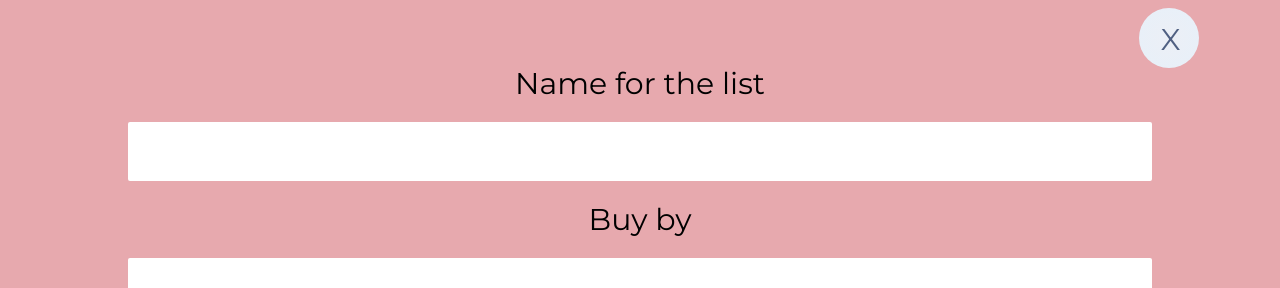
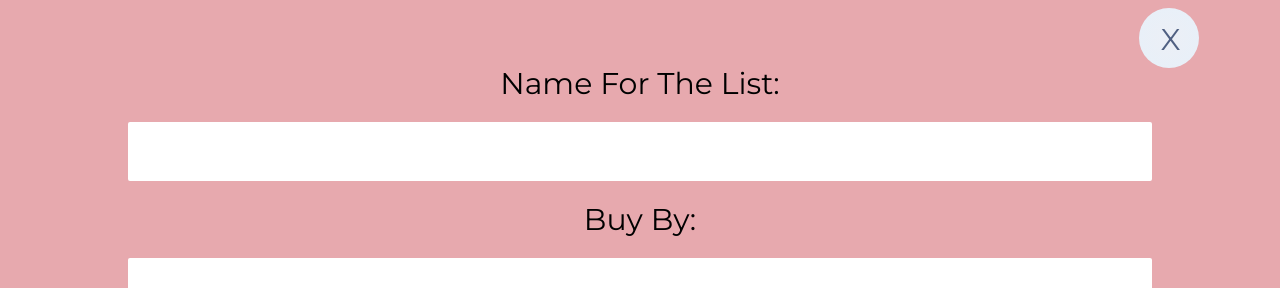
Before and after one commit to RuslYusupov/shopping-list, a React (Create React App) app: page / in a window 1280 px wide. Both pictures are taken after a click on the element "CREATE NEW LIST". Shown: the top 288 px of the page. Built offline with nearby package versions, Linux system fonts and the light colour scheme.

Commit message:
improve text in modal

```diff
--- a/src/components/PopupWindowAddItem/PopupWindowAddItem.js
+++ b/src/components/PopupWindowAddItem/PopupWindowAddItem.js
@@ -58,28 +58,28 @@ function PopupWindowAddItem({closePopup, currentListObj, listId}) {
         <div onClick={closePopup} className="close-popup-window-item">
             <span>X</span>
         </div>
-        <p className="first-heading-in-popup-window-item">Name for the item</p>
+        <p className="first-heading-in-popup-window-item">Name For The Item:</p>
         <input
             type="text"
             name="nameForItem"
             onChange={handleChange}
             value={inputData.nameForItem}
          />
-        <p className="second-heading-in-popup-window-item">Units</p>
+        <p className="second-heading-in-popup-window-item">Units:</p>
         <input
             type="text"
             name="units"
             onChange={handleChange}
             value={inputData.units}
          />
-          <p className="second-heading-in-popup-window-item">Expected Price (Write only the number)</p>
+          <p className="second-heading-in-popup-window-item">Expected Price (Write Only The Number):</p>
         <input
             type="number"
             name="expectedPrice"
             onChange={handleChange}
             value={inputData.expectedPrice}
          />
-         <p className="second-heading-in-popup-window-item">Note</p>
+         <p className="second-heading-in-popup-window-item">Note:</p>
         <input
             type="text"
             name="note"
--- a/src/components/PopupWindowChangeItem/PopupWindowChangeItem.js
+++ b/src/components/PopupWindowChangeItem/PopupWindowChangeItem.js
@@ -18,28 +18,28 @@ function PopupWindowChangeItem(props) {
             <span>X</span>
         </div>
         <h1 className="note-in-popup-window-item">Change the data only that you want to change. You don't need to fill in all 4 fields. An empty field will use the previous data</h1>
-        <p className="first-heading-in-popup-window-item-change">Change Name for the item</p>
+        <p className="first-heading-in-popup-window-item-change">Change Name For The Item:</p>
         <input
             type="text"
             name="nameForItem"
             onChange={handleChange}
             value={inputData.nameForItem}
          />
-        <p className="second-heading-in-popup-window-item">Change Units</p>
+        <p className="second-heading-in-popup-window-item">Change Units:</p>
         <input
             type="text"
             name="units"
             onChange={handleChange}
             value={inputData.units}
          />
-         <p className="second-heading-in-popup-window-item">Change Expected Price</p>
+         <p className="second-heading-in-popup-window-item">Change Expected Price:</p>
         <input
             type="number"
             name="expectedPrice"
             onChange={handleChange}
             value={inputData.expectedPrice}
          />
-         <p className="second-heading-in-popup-window-item">Change Note</p>
+         <p className="second-heading-in-popup-window-item">Change Note:</p>
         <input
             type="text"
             name="note"
--- a/src/components/PopupWindowChangeList/PopupWindowChangeList.js
+++ b/src/components/PopupWindowChangeList/PopupWindowChangeList.js
@@ -19,14 +19,14 @@ function PopupWindowChangeList(props) {
                 <span>X</span>
             </div>
             <h1 className="note-in-popup-window-list">Change the data only that you want to change. You don't need to fill in all 2 fields. An empty field will use the previous data</h1>
-            <p className="first-heading-in-popup-window-list-change">Change Name for the list:</p>
+            <p className="first-heading-in-popup-window-list-change">Change Name For The List:</p>
             <input
                 type="text"
                 name="nameForList"
                 onChange={handleChange}
                 value={inputData.nameForList}
              />
-            <p className="second-heading-in-popup-window-list">Change Buy by:</p>
+            <p className="second-heading-in-popup-window-list">Change Buy By:</p>
             <input
                 type="text"
                 name="buyBy"
--- a/src/components/PopupWindowCreateList/PopupWindowCreateList.js
+++ b/src/components/PopupWindowCreateList/PopupWindowCreateList.js
@@ -36,14 +36,14 @@ function PopupWindowCreateList({closePopup}) {
             <div onClick={closePopup} className="close-popup-window-list">
                 <span>X</span>
             </div>
-            <p className="first-heading-in-popup-window-list">Name for the list</p>
+            <p className="first-heading-in-popup-window-list">Name For The List:</p>
             <input
                 type="text"
                 name="nameForList"
                 onChange={handleChange}
                 value={inputData.nameForList}
              />
-            <p className="second-heading-in-popup-window-list">Buy by</p>
+            <p className="second-heading-in-popup-window-list">Buy By:</p>
             <input
                 type="text"
                 name="buyBy"
```
